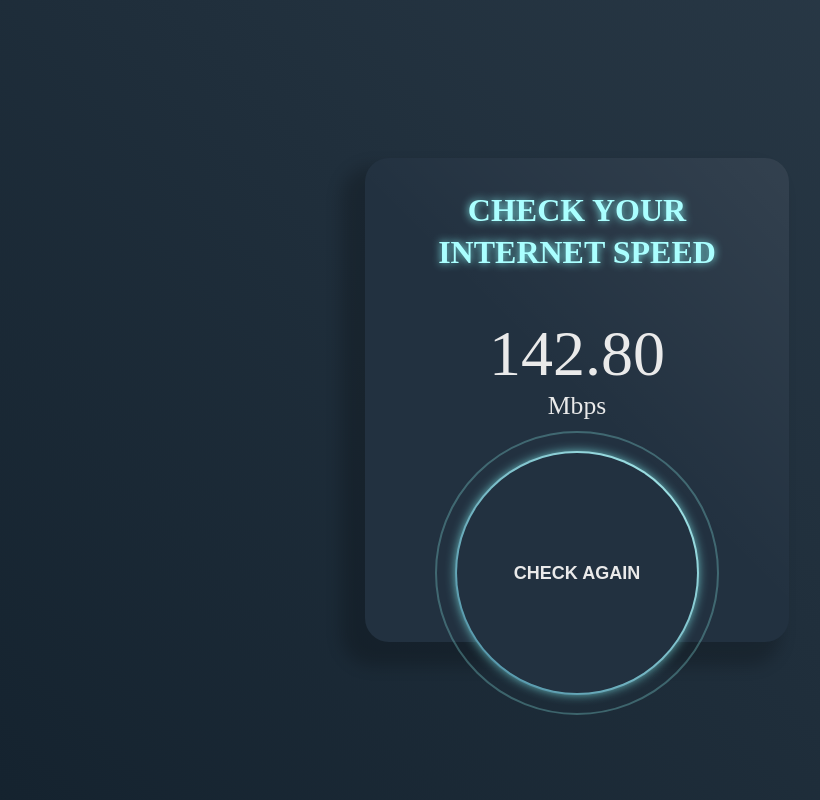
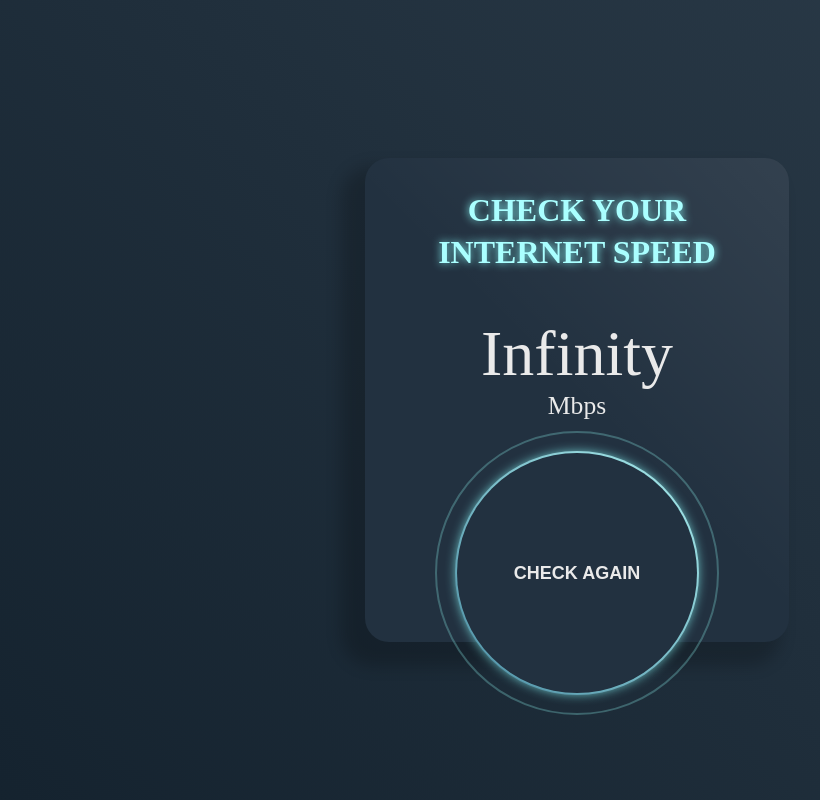
Before and after one commit to Udays28/speedcheck, a plain HTML site: page index.html in a window 1280 px wide. Both pictures are taken after a click on the button "CHECK". Shown: the whole page, without its empty margins (63-883 px from the left). Drawn offline with Linux system fonts and the light colour scheme.

Commit message:
Update index.html

```diff
--- a/index.html
+++ b/index.html
@@ -20,44 +20,35 @@
         </div>
     </div>
 
-    <script>
-        document.querySelector('button').addEventListener('click',(e)=>{
-            var imageLink='https://upload.wikimedia.org/wikipedia/commons/thumb/5/56/2019_Tokyo_Skytree.jpg/800px-2019_Tokyo_Skytree.jpg',
-            downloadSize=8185374,
-            time_start,time_end,
-            downloadSrc=new Image();
-            document.querySelector('.loader-content').classList.add('hide');
-            document.querySelector('.loader').classList.remove('hide');
-        time_start=new Date().getTime();
-        var cacheImg="?nn="+ time_start;
-        downloadSrc.src=imageLink+cacheImg;
-        console.log(downloadSrc);
-        downloadSrc.onload=function () {
-            // this function will trigger one the img loads
-            time_end=new Date().getTime();
-            var timeDuration = (time_end - time_start)/1000,
-            loadedBytes=downloadSize*8;
-            totalSpeed=((loadedBytes/timeDuration)/1024/1024).toFixed(2);
-            let i=0, SpeedOut;
-            const animate=()=>{
-                if(i<totalSpeed){
-                    document.querySelector('.content').innerHTML=i.toFixed(2)+'<small>Mbps</small>';
-                    setTimeout(animate,20);
-                    i+=1.02;
-                }
-                else{
-                    document.querySelector('.content').innerHTML=totalSpeed+'<small>Mbps</small>';
-                }
-            }
-            animate();
-            document.querySelector('.content').innerHTML=totalSpeed+'<small>Mbps</small>';
+   <script>
+    document.querySelector('button').addEventListener('click', (e) => {
+        var imageLink = 'https://upload.wikimedia.org/wikipedia/commons/thumb/5/56/2019_Tokyo_Skytree.jpg/800px-2019_Tokyo_Skytree.jpg';
+        var downloadSize = 8185374;
+        var time_start, time_end, downloadSrc = new Image();
+
+        document.querySelector('.loader-content').classList.add('hide');
+        document.querySelector('.loader').classList.remove('hide');
+
+        time_start = performance.now();
+
+        var cacheImg = "?nn=" + time_start;
+        downloadSrc.src = imageLink + cacheImg;
+
+        downloadSrc.onload = function () {
+            time_end = performance.now();
+            var timeDuration = (time_end - time_start) / 1000;
+            var loadedBytes = downloadSize;
+            var downloadSpeedMbps = ((loadedBytes / timeDuration) / 1024 / 1024).toFixed(2);
+
+            document.querySelector('.content').innerHTML = downloadSpeedMbps + '<small>Mbps</small>';
             document.querySelector('.loader-content').classList.remove('hide');
             document.querySelector('.loader').classList.add('result');
             document.querySelector('.loader').classList.add('hide');
             document.querySelector('.content').classList.remove('hide');
-            e.target.innerText='CHECK AGAIN';
+            e.target.innerText = 'CHECK AGAIN';
         };
-        })
-    </script>
+    });
+</script>
+
 </body>
 </html>
```
